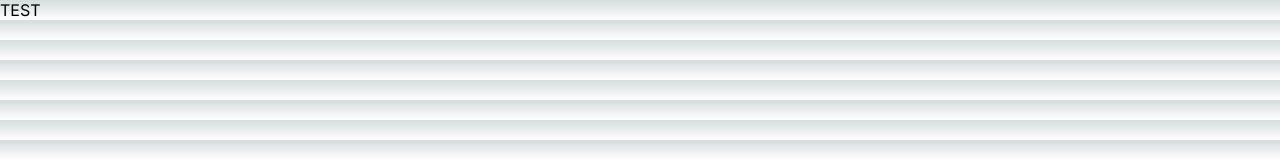
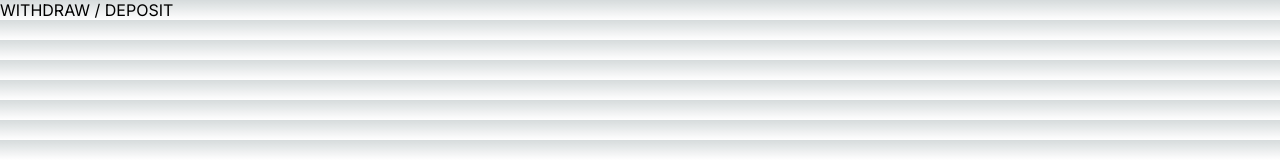
Before and after one commit to Project-Hackathons/tiktok-techjam, a Next.js app in the folder frontend/: page /map in a window 1280 px wide. Shown: the top 160 px of the page. Built offline with nearby package versions, Linux system fonts and the light colour scheme.

Commit message:
placeholder for map route

```diff
--- a/frontend/src/pages/map.tsx
+++ b/frontend/src/pages/map.tsx
@@ -9,15 +9,15 @@ export default function Home() {
   return (
     <>
       <Head>
-        <title>Create Next App</title>
-        <meta name="description" content="Generated by create next app" />
-        <meta name="viewport" content="width=device-width, initial-scale=1" />
+        <title>Withdraw or Deposit ANYWHERE!!!</title>
+        {/* <meta name="description" content="Generated by create next app" /> */}
+        {/* <meta name="viewport" content="width=device-width, initial-scale=1" /> */}
         <link rel="icon" href="/favicon.ico" />
       </Head>
       <main className={`${styles.main} ${inter.className}`}>
         <div className={styles.description}>
           <p>
-            TEST&nbsp;
+            WITHDRAW / DEPOSIT&nbsp;
           </p>
         </div>
       </main>
```
